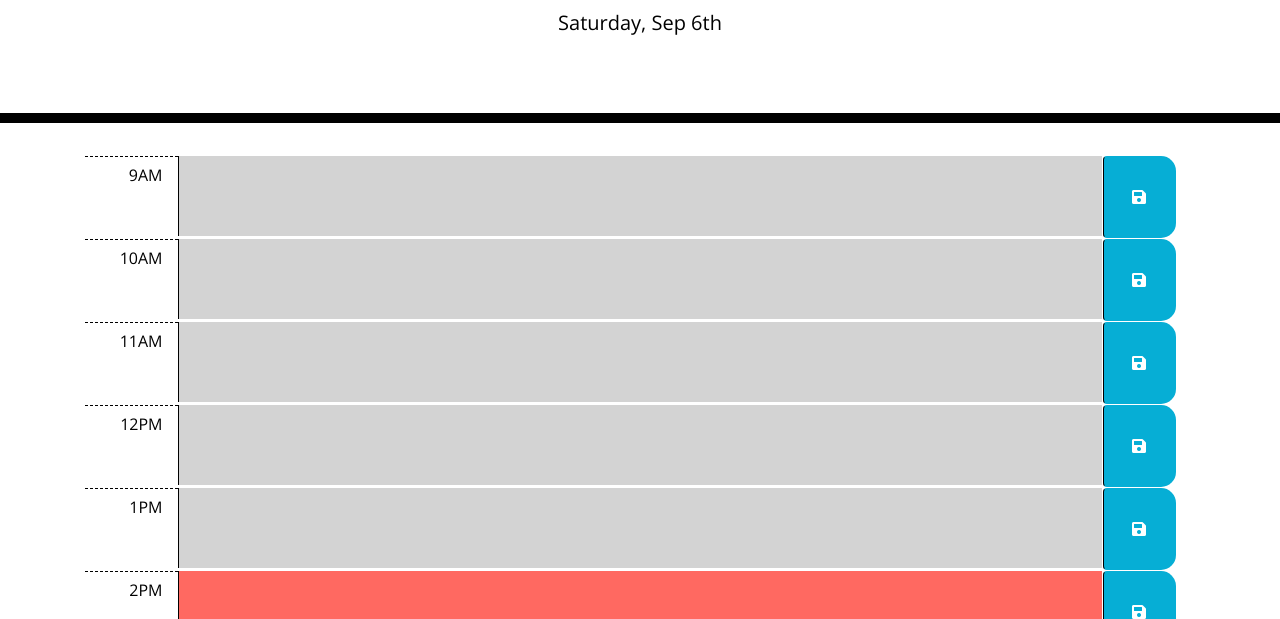
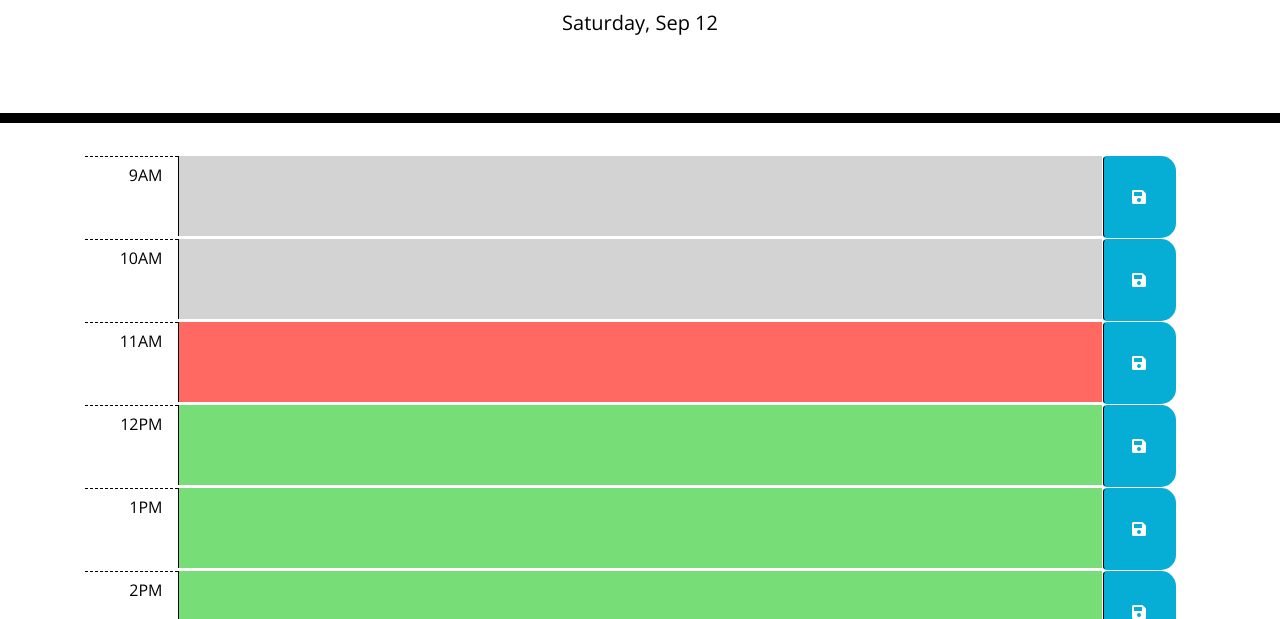
Before and after one commit to NavdeepDP/Work-Day-Scheduler, a plain HTML site: page index.html in a window 1280 px wide. Shown: the part 181-800 px from the top of the page. Drawn offline with nearby package versions, Linux system fonts and the light colour scheme.

Commit message:
fixed the incorrect date display, added comments and modified textarea focus styling

```diff
--- a/script.js
+++ b/script.js
@@ -1,10 +1,12 @@
 $(document).ready(function () {
 
-    console.log("Document ready");
+    // console.log("Document ready");
 
     /***
      * DOM ELEMENTS
      */
+
+
     var currentDayElement = $("#currentDay");
     // container div
     var divContainer = $("#time-container");
@@ -13,24 +15,24 @@ $(document).ready(function () {
     /**
      *  GLOBAL VARIABLES
      */
+
     //set the current date
-    var currentDayVar = moment(new Date());
-    var currentDayString = currentDayVar.format("dddd, MMM do")
-    console.log(currentDayVar.format("dddd, MMM do"));
+    var currentDayVar = moment();
+    // console.log(currentDayVar.format());
+    // console.log(currentDayVar.format("YYYY-MM-DD"));
+    var currentDayString = currentDayVar.format("dddd, MMM DD")
     currentDayElement.text(currentDayString);
 
-    var startTime = 9;
+
+
+
 
     /**
      * FUNCTION DEFINITIONS
      *
      */
-    // get the current hour
-    const timeNow = moment();
-    var hourNow = timeNow.hour();
-    console.log("now: " + hourNow);
-    hourNow = 14;
 
+    // Function to retrieve already scheduled events from the local storage
     function getEventScheduled(timeTag) {
         var saveScheduledEvents = [];
         var timeTagFound = false;
@@ -40,7 +42,7 @@ $(document).ready(function () {
 
             for (var i = 0; i < saveScheduledEvents.length; i++) {
                 if (saveScheduledEvents[i].time === parseInt(timeTag)) {
-                    return(saveScheduledEvents[i].event);
+                    return (saveScheduledEvents[i].event);
                     timeTagFound = true;
 
                 }
@@ -50,12 +52,22 @@ $(document).ready(function () {
             return "";
     }
 
+    // Function to display display time blocks with already scheduled events(if any) and save button(to update and save the events)
+    function displayTimeBlocks() {
+
+        var startTime = 9;
+
+        // get the current hour
+        const timeNow = moment();
+        var hourNow = timeNow.hour();
+        console.log("now: " + hourNow);
+        // Hard coding time for testing purpose
+        // hourNow = 12;
+
         for (var i = 0; i < 9; i++) {
 
             var currentRowTimeTag;
             currentRowTimeTag = startTime + i;
-
-
 
             var newRow = $("<div>");
             newRow.addClass("row");
@@ -63,14 +75,14 @@ $(document).ready(function () {
             //Working hours time div
             var newHourDiv = $("<div>");
             newHourDiv.addClass("col-sm-1 hour");
-        if (startTime + i > 12) {
-            newHourDiv.text(((startTime + i) - 12) + "PM");
+            if (currentRowTimeTag > 12) {
+                newHourDiv.text((currentRowTimeTag - 12) + "PM");
             }
-        else if ((startTime + i) === 12) {
+            else if (currentRowTimeTag === 12) {
                 newHourDiv.text("12PM");
             }
             else {
-            newHourDiv.text((startTime + i) + "AM");
+                newHourDiv.text(currentRowTimeTag + "AM");
             }
             newRow.append(newHourDiv);
 
@@ -107,24 +119,30 @@ $(document).ready(function () {
             divContainer.append(newRow);
         }
 
-
+    }
     /**
      * FUNCTION CALLS
      */
+
+     // display time blocks with scheduled events on page
+     displayTimeBlocks();
 
      /**
      * EVENT HANDLERS
      */
 
+     // Event handler for the save buttons to save the scheduled events.
     $(document).on("click", ".saveBtn", function (event) {
 
-        console.log("save button clicked:");
-        console.log($(this).attr("data-index"));
+        // console.log("save button clicked:");
+        // console.log($(this).attr("data-index"));
 
+        // get the save button clicked and the textarea to target to save the event
         var timeTag = $(this).attr("data-index");
         var id = "#" + "event-" + timeTag;
         var eventScheduled = $(id).val();
 
+        // Retrieve the scheduled events from local storage
         var saveScheduledEvents = [];
         var timeTagFound = false;
         var local = JSON.parse(localStorage.getItem("calenderEvents"));
@@ -139,9 +157,11 @@ $(document).ready(function () {
                 }
             }
         }
+        // If the event is not scheduled for any time block, add the new event to the array
         if (!timeTagFound)
             saveScheduledEvents.push({ time: parseInt(timeTag), event: eventScheduled });
 
+        // store the all the events in  the local storage.
         localStorage.setItem("calenderEvents", JSON.stringify(saveScheduledEvents));
 
     });
--- a/style.css
+++ b/style.css
@@ -1,22 +1,26 @@
 body {
-  font-family: 'Open Sans', sans-serif;
+  font-family: "Open Sans", sans-serif;
   font-size: 16px;
   line-height: 1;
 }
 
-textarea{
+textarea {
   background: transparent;
   border: none;
   resize: none;
   color: #000000;
   border-left: 1px solid black;
   padding: 10px;
-  /*added*/
-  /* margin-right: 0px;
-  margin-left: 0px; */
+
   width: inherit;
   height: 80px;
   max-width: auto;
+}
+
+textarea:focus {
+  outline-color: #1d64af;
+  border-color:#1d64af;
+  box-shadow: 0 0 10px #1d64af;
 }
 
 .jumbotron {
@@ -27,20 +31,20 @@ textarea{
   border-bottom: 10px solid black;
 }
 
-.description{
+.description {
   white-space: pre-wrap;
 }
 
-.time-block{
+.time-block {
   text-align: center;
   border-radius: 15px;
 }
 
 .row {
   white-space: pre-wrap;
-  /*height: 80px; /* changed from 80 to 60 to auto */
+  /*height: 80px;*/
   border-top: 1px solid white;
-  /*added*/
+
   margin-left: auto;
   margin-right: auto;
   margin-bottom: auto;
@@ -51,38 +55,35 @@ textarea{
   background-color: #ffffff;
   color: #000000;
   border-top: 1px dashed #000000;
-  /* added */
+
   text-align: right;
   padding-top: 10px;
   padding-left: 0px;
   width: auto;
   max-width: auto;
-
-
 }
 
 .past {
   background-color: #d3d3d3;
-  color: white;
+  /* color: white; */
 }
 
 .present {
   background-color: #ff6961;
-  color: white;
+  /* color: white; */
 }
 
 .future {
   background-color: #77dd77;
-  color: white;
+  /* color: white; */
 }
 
 .saveBtn {
   border-left: 1px solid black;
   border-top-right-radius: 15px;
   border-bottom-right-radius: 15px;
-  background-color: #06AED5;
+  background-color: #06aed5;
   color: white;
-  /*added*/
 
   position: relative;
   max-height: auto;
@@ -93,12 +94,10 @@ textarea{
 
 .saveBtn i:hover {
   font-size: 20px;
-  transition: all .3s ease-in-out;
+  transition: all 0.3s ease-in-out;
 }
 
-.divPadding
-{
+.divPadding {
   padding-right: 1px;
   padding-left: 0px;
-
 }
```
Also changed, not shown: index.html (+0 -1 lines). Lines whose indentation alone changed are shown as unchanged.
